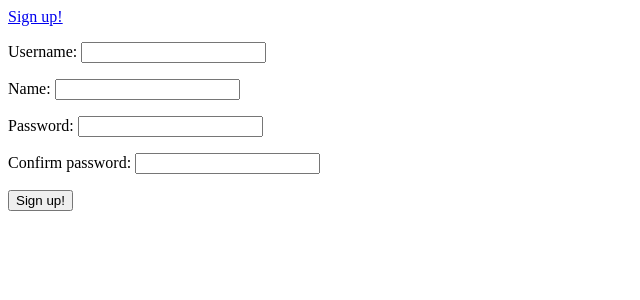
After one commit to Tahani2015/CSCI-5448-Project, a Django app: page /signup in a window 1280 px wide. The commit adds this page. Shown: the top 300 px of the page, without its empty margins (0-640 px from the left). Run offline with Django 3.2, Linux system fonts and the light colour scheme.

Commit message:
added signup functionality

```diff
--- a/DjangoProject/doctorfinder/doctorfinder/templates/website/base.html
+++ b/DjangoProject/doctorfinder/doctorfinder/templates/website/base.html
@@ -4,6 +4,7 @@
         <title>Doctor Finder</title>
     </head>
     <body>
+        <a href="{% url 'sign_up' %}">Sign up!</a>
         {% block content %}
         {% endblock %}
     </body>
--- /dev/null
+++ b/DjangoProject/doctorfinder/doctorfinder/templates/website/signup.html
@@ -0,0 +1,9 @@
+{% extends "website/base.html" %}
+
+{% block content %}
+<form method="post">
+    {% csrf_token %}
+    {{ form.as_p }}
+    <input type="submit" value="Sign up!" />
+</form>
+{% endblock content %}
--- a/DjangoProject/doctorfinder/doctorfinder/urls.py
+++ b/DjangoProject/doctorfinder/doctorfinder/urls.py
@@ -22,4 +22,5 @@ urlpatterns = [
     url(r'^admin/', include(admin.site.urls)),
     url(r'^$', views.index, name='index'),
     url(r'^search', views.search_results, name='search_results'),
+    url(r'^signup', views.sign_up, name='sign_up'),
 ]
--- a/DjangoProject/doctorfinder/website/forms.py
+++ b/DjangoProject/doctorfinder/website/forms.py
@@ -1,6 +1,7 @@
 from django import forms
 from localflavor.us.forms import USStateSelect, USZipCodeField
-from .models import Doctor, Insurance
+from django.core.exceptions import ValidationError
+from .models import Doctor, Insurance, User
 
 class SearchForm(forms.Form):
     specialty = forms.ChoiceField(widget=forms.Select, choices=Doctor.SPECIALITY_CHOICES)
@@ -8,3 +9,16 @@ class SearchForm(forms.Form):
     state = forms.CharField(widget = USStateSelect, max_length = 100)
     zip = USZipCodeField()
     insurance = forms.ChoiceField(widget = forms.Select, choices = Insurance.INSURANCE_CHOICES)
+
+class SignUpForm(forms.ModelForm):
+    class Meta:
+        model = User
+        fields = ['username', 'name', 'password']
+
+    confirm_password = forms.CharField(max_length = 100)
+
+    #custom clean implementation to make sure passwords match
+    def clean(self):
+        if self.cleaned_data.get('password') != self.cleaned_data.get('confirm_password'):
+            raise ValidationError('Passwords must match')
+        return self.cleaned_data
--- a/DjangoProject/doctorfinder/website/views.py
+++ b/DjangoProject/doctorfinder/website/views.py
@@ -1,10 +1,10 @@
 from django.shortcuts import render, redirect
 from django.http import Http404
 
-from .forms import SearchForm
+from .forms import SearchForm, SignUpForm
 from .search import Search
 from .sort import RatingSort, AvailabilitySort
-from .models import Doctor
+from .models import User
 
 def index(request):
     if request.method == 'POST':
@@ -29,3 +29,15 @@ def index(request):
 def search_results(request):
     doctors= request.session['search']
     return render(request, 'website/search_results.html', {'doctors':doctors})
+
+def sign_up(request):
+    if request.method == 'POST':
+        form = SignUpForm(request.POST)
+        if form.is_valid():
+            new = form.save(commit=False)
+            new.type = User.USER_CHOICES[1][1]
+            new.save()
+            return redirect('/')
+    else:
+        form = SignUpForm()
+    return render(request, 'website/signup.html', {'form': form})
```
